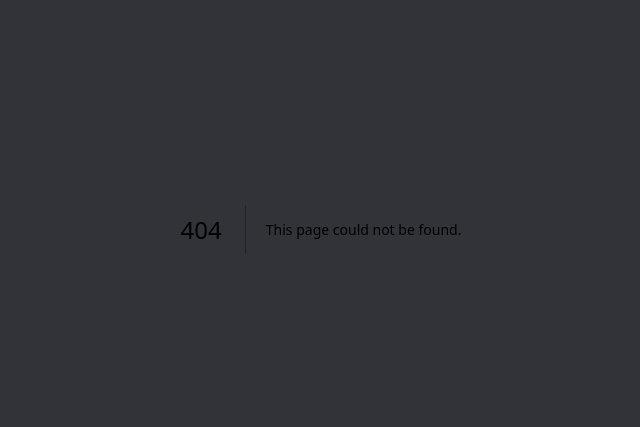
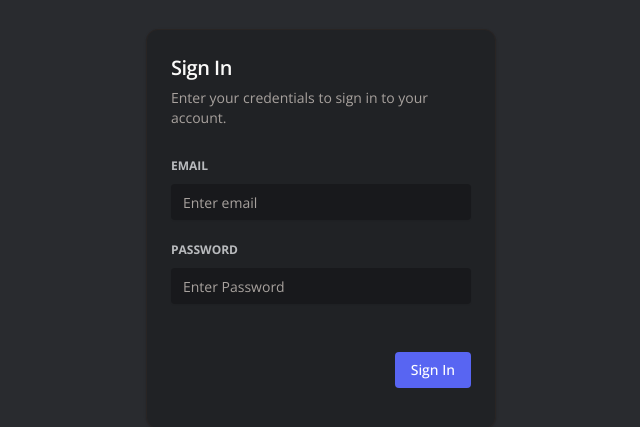
Before and after one commit to Devansh-365/baatcheet, a Next.js app: page /sign-in in a window 1280 px wide. Before the commit this address had no page. Shown: the part 171-598 px from the top of the page, without its empty margins (319-959 px from the left). Built offline with nearby package versions, Linux system fonts and the light colour scheme.

Commit message:
feat: setup auth ui & schema

```diff
--- /dev/null
+++ b/app/(auth)/(routes)/sign-in/page.tsx
@@ -0,0 +1,145 @@
+"use client";
+
+import axios from "axios";
+import * as z from "zod";
+import { zodResolver } from "@hookform/resolvers/zod";
+import { useForm } from "react-hook-form";
+import { useEffect, useState } from "react";
+
+import {
+  Card,
+  CardContent,
+  CardDescription,
+  CardFooter,
+  CardHeader,
+  CardTitle,
+} from "@/components/ui/card";
+import {
+  Form,
+  FormControl,
+  FormField,
+  FormItem,
+  FormLabel,
+  FormMessage,
+} from "@/components/ui/form";
+import { Input } from "@/components/ui/input";
+import { Button } from "@/components/ui/button";
+import { useRouter, useSearchParams } from "next/navigation";
+import { signIn } from "next-auth/react";
+import { toast } from "react-hot-toast";
+
+const formSchema = z.object({
+  email: z.string().email().min(1, {
+    message: "Email is required.",
+  }),
+  password: z.string().min(4, {
+    message: "Password is required.",
+  }),
+});
+
+const SignInPage = () => {
+  const form = useForm({
+    resolver: zodResolver(formSchema),
+    defaultValues: {
+      email: "",
+      password: "",
+    },
+  });
+
+  const router = useRouter();
+
+  const isLoading = form.formState.isSubmitting;
+
+  const searchParams = useSearchParams();
+  const callbackUrl = searchParams?.get("callbackUrl") || "/";
+
+  const onSubmit = async (values: z.infer<typeof formSchema>) => {
+    try {
+      console.log(values);
+
+      await signIn("credentials", {
+        email: values.email.toLowerCase(),
+        password: values.password,
+        redirect: false,
+        callbackUrl,
+      });
+
+      form.reset();
+      router.push(`/`);
+      toast.success("User has been logged in!");
+    } catch (error) {
+      toast.error("Your sign in request failed. Please try again.");
+    }
+  };
+
+  return (
+    <Card className="w-[350px] bg-[#202225]">
+      <CardHeader>
+        <CardTitle className="text-xl">Sign In</CardTitle>
+        <CardDescription>
+          Enter your credentials to sign in to your account.
+        </CardDescription>
+      </CardHeader>
+      <CardContent>
+        <Form {...form}>
+          <form onSubmit={form.handleSubmit(onSubmit)} className="space-y-8">
+            <div className="space-y-4">
+              <FormField
+                control={form.control}
+                name="email"
+                render={({ field }) => (
+                  <FormItem>
+                    <FormLabel className="uppercase text-xs font-bold text-[#B9BBBE] dark:text-[#B9BBBE]">
+                      Email
+                    </FormLabel>
+                    <FormControl>
+                      <Input
+                        disabled={isLoading}
+                        className="bg-[#18191C] rounded-sm border-0 focus-visible:ring-0 text-[#DCDDDE] focus-visible:ring-offset-0"
+                        placeholder="Enter email"
+                        {...field}
+                      />
+                    </FormControl>
+                    <FormMessage />
+                  </FormItem>
+                )}
+              />
+              <FormField
+                control={form.control}
+                name="password"
+                render={({ field }) => (
+                  <FormItem>
+                    <FormLabel className="uppercase text-xs font-bold text-[#B9BBBE] dark:text-[#B9BBBE]">
+                      Password
+                    </FormLabel>
+                    <FormControl>
+                      <Input
+                        disabled={isLoading}
+                        type="password"
+                        className="bg-[#18191C] rounded-sm border-0 focus-visible:ring-0 text-[#DCDDDE] focus-visible:ring-offset-0"
+                        placeholder="Enter Password"
+                        {...field}
+                      />
+                    </FormControl>
+                    <FormMessage />
+                  </FormItem>
+                )}
+              />
+            </div>
+            <CardFooter className="py-4">
+              <Button
+                variant="primary"
+                className="ml-auto"
+                disabled={isLoading}
+              >
+                Sign In
+              </Button>
+            </CardFooter>
+          </form>
+        </Form>
+      </CardContent>
+    </Card>
+  );
+};
+
+export default SignInPage;
--- /dev/null
+++ b/app/(auth)/(routes)/sign-up/page.tsx
@@ -0,0 +1,135 @@
+"use client";
+
+import axios from "axios";
+import * as z from "zod";
+import { zodResolver } from "@hookform/resolvers/zod";
+import { useForm } from "react-hook-form";
+import { useEffect, useState } from "react";
+
+import {
+  Card,
+  CardContent,
+  CardDescription,
+  CardFooter,
+  CardHeader,
+  CardTitle,
+} from "@/components/ui/card";
+import {
+  Form,
+  FormControl,
+  FormField,
+  FormItem,
+  FormLabel,
+  FormMessage,
+} from "@/components/ui/form";
+import { Input } from "@/components/ui/input";
+import { Button } from "@/components/ui/button";
+import { useRouter } from "next/navigation";
+import { toast } from "react-hot-toast";
+
+const formSchema = z.object({
+  email: z.string().email().min(1, {
+    message: "Email is required.",
+  }),
+  password: z.string().min(4, {
+    message: "Password is required.",
+  }),
+});
+
+const SignInPage = () => {
+  const router = useRouter();
+
+  const form = useForm({
+    resolver: zodResolver(formSchema),
+    defaultValues: {
+      email: "",
+      password: "",
+    },
+  });
+
+  const isLoading = form.formState.isSubmitting;
+
+  const onSubmit = async (values: z.infer<typeof formSchema>) => {
+    try {
+      await axios.post("/api/register", values);
+
+      form.reset();
+      router.push(`/`);
+      toast.success("User has been registered!");
+    } catch (error) {
+      toast.error("Something went wrong.");
+      console.log(error);
+    }
+  };
+
+  return (
+    <Card className="w-[350px] bg-[#202225]">
+      <CardHeader>
+        <CardTitle className="text-xl">Sign Up</CardTitle>
+        <CardDescription>
+          Enter your credentials to create your account.
+        </CardDescription>
+      </CardHeader>
+      <CardContent>
+        <Form {...form}>
+          <form onSubmit={form.handleSubmit(onSubmit)} className="space-y-8">
+            <div className="space-y-4">
+              <FormField
+                control={form.control}
+                name="email"
+                render={({ field }) => (
+                  <FormItem>
+                    <FormLabel className="uppercase text-xs font-bold text-[#B9BBBE] dark:text-[#B9BBBE]">
+                      Email
+                    </FormLabel>
+                    <FormControl>
+                      <Input
+                        disabled={isLoading}
+                        className="bg-[#18191C] rounded-sm border-0 focus-visible:ring-0 text-[#DCDDDE] focus-visible:ring-offset-0"
+                        placeholder="Enter email"
+                        {...field}
+                      />
+                    </FormControl>
+                    <FormMessage />
+                  </FormItem>
+                )}
+              />
+              <FormField
+                control={form.control}
+                name="password"
+                render={({ field }) => (
+                  <FormItem>
+                    <FormLabel className="uppercase text-xs font-bold text-[#B9BBBE] dark:text-[#B9BBBE]">
+                      Password
+                    </FormLabel>
+                    <FormControl>
+                      <Input
+                        disabled={isLoading}
+                        type="password"
+                        className="bg-[#18191C] rounded-sm border-0 focus-visible:ring-0 text-[#DCDDDE] focus-visible:ring-offset-0"
+                        placeholder="Enter Password"
+                        {...field}
+                      />
+                    </FormControl>
+                    <FormMessage />
+                  </FormItem>
+                )}
+              />
+            </div>
+            <CardFooter className="py-4">
+              <Button
+                variant="primary"
+                className="ml-auto"
+                disabled={isLoading}
+              >
+                Sign Up
+              </Button>
+            </CardFooter>
+          </form>
+        </Form>
+      </CardContent>
+    </Card>
+  );
+};
+
+export default SignInPage;
--- a/app/(auth)/layout.tsx
+++ b/app/(auth)/layout.tsx
@@ -2,7 +2,9 @@ import React from "react";
 
 const AuthLayout = ({ children }: { children: React.ReactNode }) => {
   return (
-    <div className="h-full flex items-center justify-center">{children}</div>
+    <div className="h-full flex items-center justify-center bg-[#292B2F]">
+      {children}
+    </div>
   );
 };
 
--- a/app/page.tsx
+++ /dev/null
@@ -1,5 +0,0 @@
-import Image from "next/image";
-
-export default function Home() {
-  return <main></main>;
-}
--- a/lib/auth.ts
+++ b/lib/auth.ts
@@ -88,7 +88,7 @@ export const authOptions: NextAuthOptions = {
   },
   secret: process.env.NEXTAUTH_SECRET,
   pages: {
-    signIn: "/auth/login",
-    newUser: "/auth/register",
+    signIn: "/sign-in",
+    newUser: "/sign-up",
   },
 };
```
Also changed, not shown: 1 other file (tests, documents, lock files or other folders).
